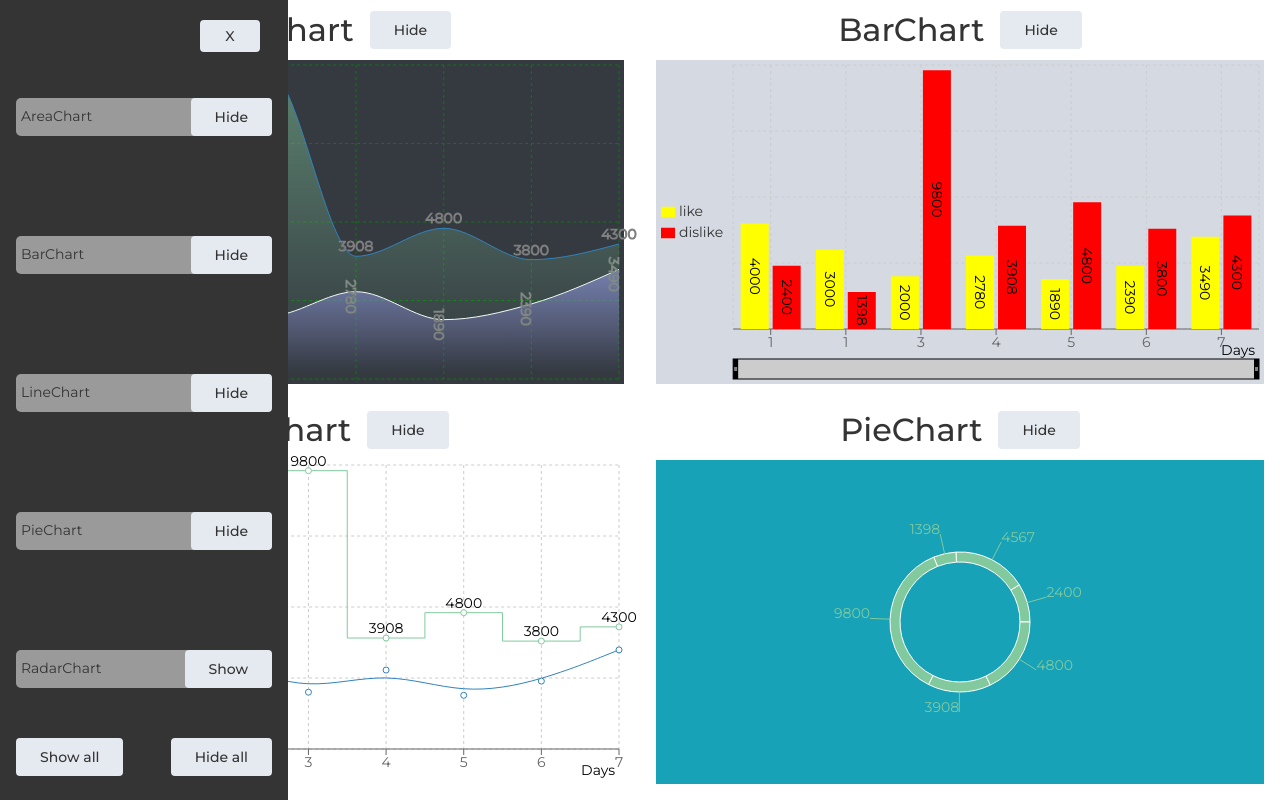
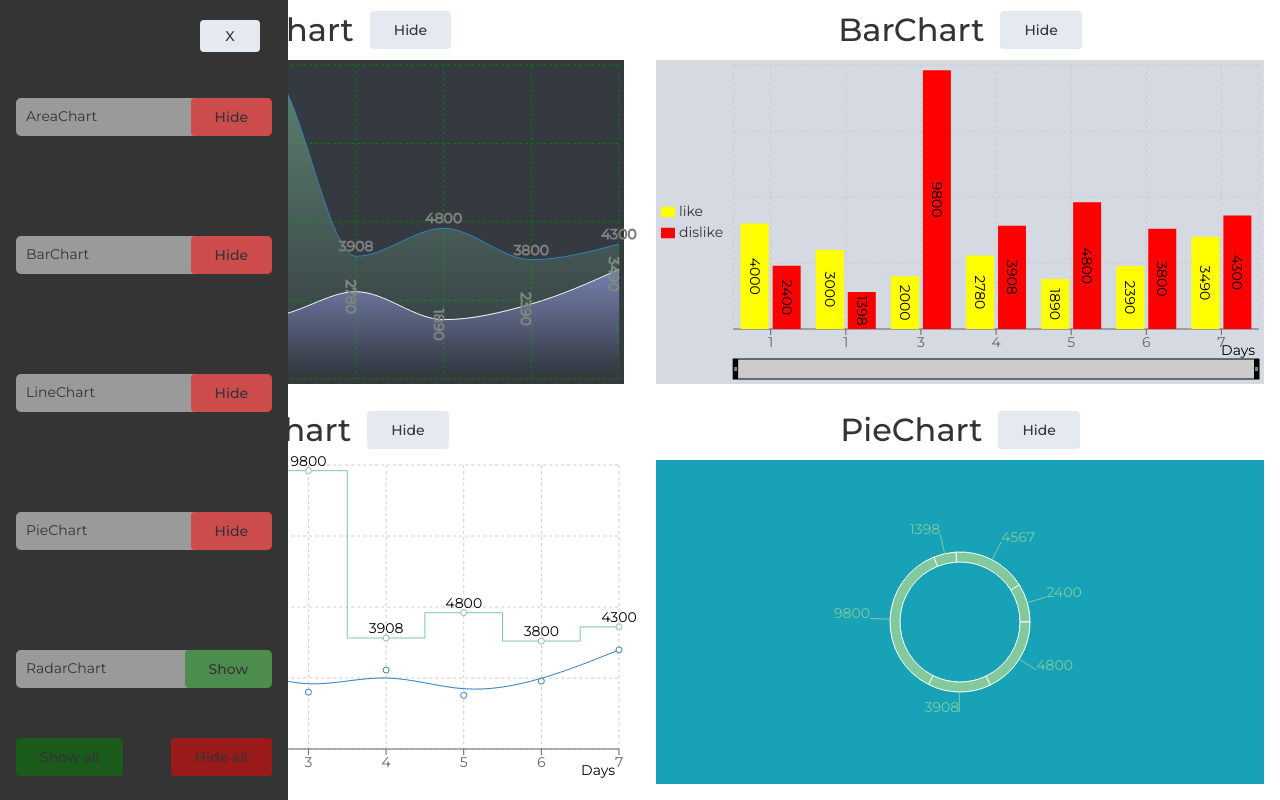
Before and after one commit to AntonIzhykov/flexible-recharts-layout, a React app: page / in a window 1280 px wide. Both pictures are taken after a click on the label "MENU". Built offline with nearby package versions, Linux system fonts and the light colour scheme.

Commit message:
add some styles for hide/show buttons

```diff
--- a/src/Components/SideBar.js
+++ b/src/Components/SideBar.js
@@ -20,17 +20,17 @@ class SideBar extends React.Component {
             {incomingCharts.map(chart => (
               <div key={chart.id} className="line">
                 {chart.name}
-                <button className="btn" onClick={handleToggleChart(chart.id)}>
+                <button className={`${chart.hide ? 'bg-show' : 'bg-hide'} btn`} onClick={handleToggleChart(chart.id)}>
                   {`${chart.hide ? 'Show' : 'Hide'}`}
                 </button>
               </div>
             ))}
           </div>
           <div className="d-flex justify-content-between">
-            <button className="btn" onClick={showAllCharts}>
+            <button className="btn bg-show" onClick={showAllCharts}>
               Show all
             </button>
-            <button className="btn" onClick={hideAllCharts}>
+            <button className="btn bg-hide" onClick={hideAllCharts}>
               Hide all
             </button>
           </div>
--- a/src/assets/scss/partials/_sidebar.scss
+++ b/src/assets/scss/partials/_sidebar.scss
@@ -21,7 +21,7 @@
         display: flex;
         align-items: center;
         justify-content: space-between;
-        padding: 0 0 0 5px;
+        padding: 0 0 0 10px;
         border-radius: 5px;
         background-color: rgba(255, 255, 255, 0.5);
       }
```
Also changed, not shown: src/assets/scss/partials/_variables.scss (+5 -8 lines), src/assets/css/main.css.
